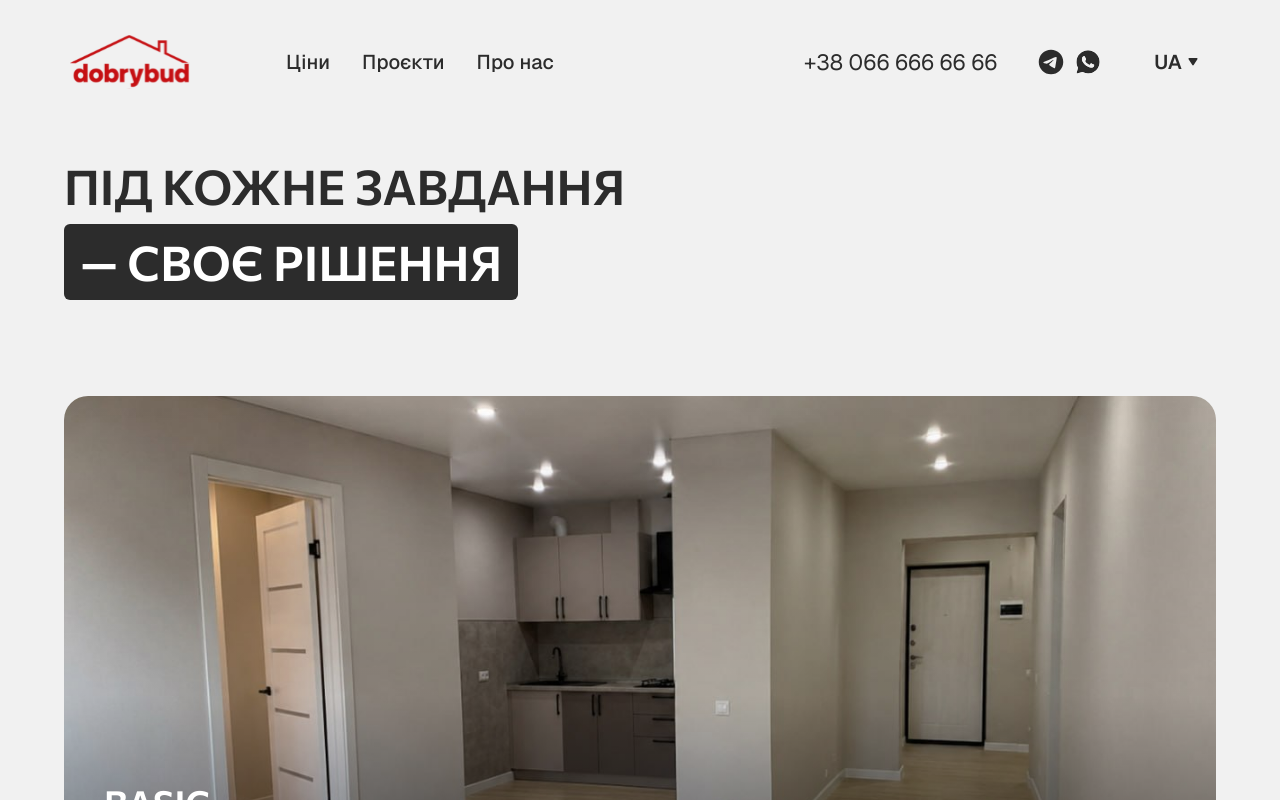
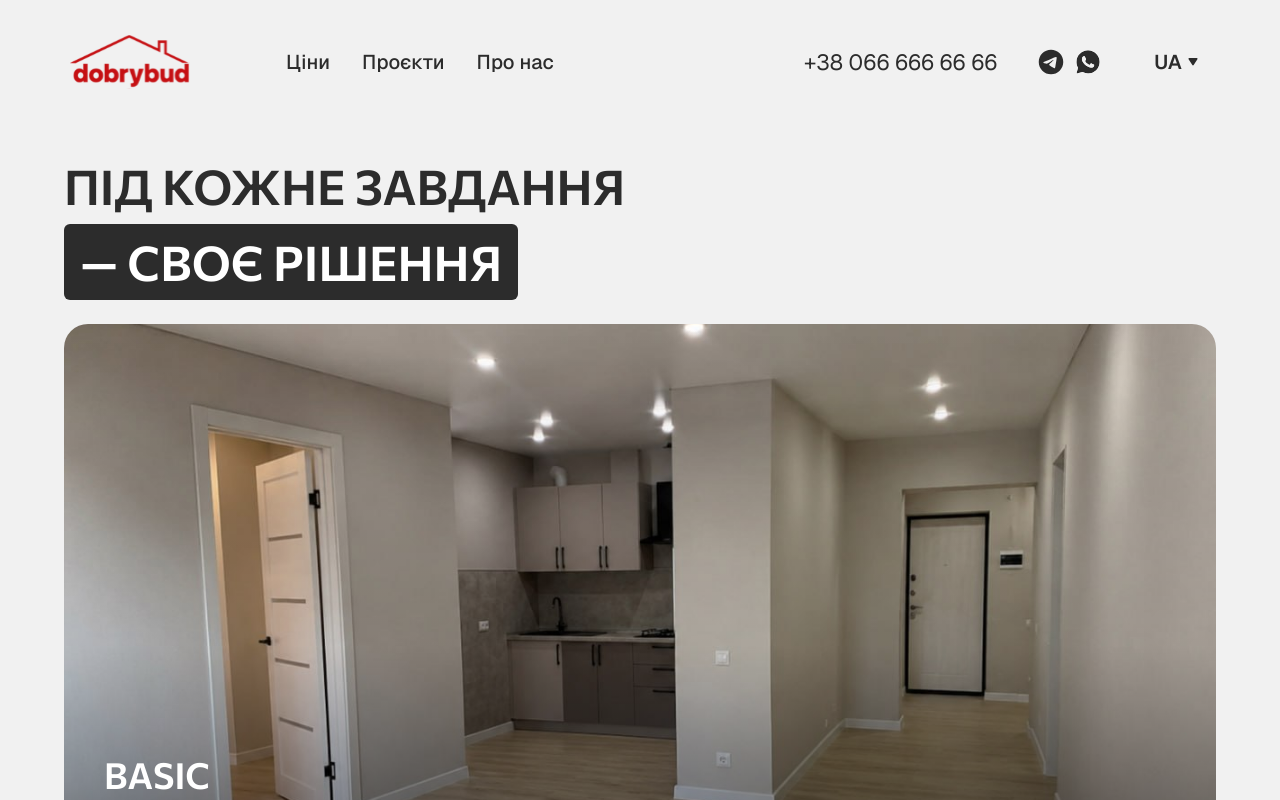
Before and after one commit to StarKolya/dobrybud, a Next.js app: page /uk/prices in a window 1280 px wide. Shown: the top 800 px of the page. Built offline with nearby package versions, Linux system fonts and the light colour scheme.

Commit message:
animation

```diff
--- a/src/components/layout/Header.tsx
+++ b/src/components/layout/Header.tsx
@@ -11,9 +11,10 @@ import Image from "next/image";
 interface HeaderProps {
   variant?: "transparent" | "solid";
   onCtaClick?: () => void;
+  sticky?: boolean;
 }
 
-export function Header({ variant = "transparent", onCtaClick }: HeaderProps) {
+export function Header({ variant = "transparent", onCtaClick, sticky = false }: HeaderProps) {
   const t = useTranslations("nav");
   const tFooter = useTranslations("footer");
   const [menuOpen, setMenuOpen] = useState(false);
@@ -25,7 +26,11 @@ export function Header({ variant = "transparent", onCtaClick }: HeaderProps) {
   ];
 
   const isSolid = variant === "solid";
-  const positionClass = isSolid ? "relative" : "absolute inset-x-0 top-0";
+  const positionClass = isSolid
+    ? sticky
+      ? "sticky top-0 bg-background"
+      : "relative"
+    : "absolute inset-x-0 top-0";
   const textClass = isSolid ? "text-brand-dark" : "text-white";
   const iconVariant = isSolid ? "black" : "white";
 
--- a/src/components/sections/prices/PackagesScroll.tsx
+++ b/src/components/sections/prices/PackagesScroll.tsx
@@ -1,6 +1,7 @@
 "use client";
 
 import Image from "next/image";
+import { useEffect, useLayoutEffect, useRef, useState } from "react";
 import { useTranslations } from "next-intl";
 import { Button } from "@/components/ui/Button";
 import type { PackageId } from "@/types";
@@ -13,30 +14,136 @@ const PACKAGE_IMAGES: Record<PackageId, string> = {
   premium: "/images/prices/premium.jpg",
 };
 
-const STICKY_TOP_PX = 24;
-const STICKY_STEP_PX = 32;
+const DESKTOP_BREAKPOINT_PX = 1280;
+const PAD_MOBILE_PX = 24;
+const PAD_DESKTOP_PX = 64;
+const GAP_PX = 24;
+const TOP_MARGIN_PX = 16;
+const RADIUS_PX = 24;
+/** Scroll distance per animation step, as a share of the pinned stage height. */
+const STEP_SCROLL_RATIO = 0.7;
+const STEPS = 4;
+
+interface Metrics {
+  vw: number;
+  stageH: number;
+  headerH: number;
+  titleBottom: number;
+  padX: number;
+}
+
+const clamp01 = (n: number) => Math.min(Math.max(n, 0), 1);
+const lerp = (a: number, b: number, t: number) => a + (b - a) * t;
 
 /**
- * Each card sticks to the top of the viewport in sequence as the section
- * scrolls, stacking with a slight peek of the previous card above it —
- * per the Figma scroll-animation mock. Disabled below `tablet:` since the
- * mobile mock shows the cards as a plain static stack instead.
+ * Scroll-driven stack. The stage is pinned under the (sticky) header while the
+ * section scrolls; `progress` runs 0..4:
+ *   0-1  all cards slide up over the title
+ *   1-2  first card widens to full-bleed
+ *   2-3  second card slides over the first, then widens
+ *   3-4  third card slides over the second, then widens
  */
 export function PackagesScroll() {
   const packagesT = useTranslations("home.calculator.packages");
   const t = useTranslations("prices");
+  const sectionRef = useRef<HTMLElement>(null);
+  const titleRef = useRef<HTMLHeadingElement>(null);
+  const [metrics, setMetrics] = useState<Metrics | null>(null);
+  const [progress, setProgress] = useState(0);
+
+  useLayoutEffect(() => {
+    const measure = () => {
+      const vw = document.documentElement.clientWidth;
+      const headerH = document.querySelector("header")?.getBoundingClientRect().height ?? 0;
+      const title = titleRef.current;
+      setMetrics({
+        vw,
+        headerH,
+        stageH: window.innerHeight - headerH,
+        titleBottom: title ? title.offsetTop + title.offsetHeight : 0,
+        padX: vw >= DESKTOP_BREAKPOINT_PX ? PAD_DESKTOP_PX : PAD_MOBILE_PX,
+      });
+    };
+    measure();
+    window.addEventListener("resize", measure);
+    return () => window.removeEventListener("resize", measure);
+  }, []);
+
+  useEffect(() => {
+    if (!metrics) return;
+    let frame = 0;
+    const update = () => {
+      frame = 0;
+      const section = sectionRef.current;
+      if (!section) return;
+      const scrollLen = section.offsetHeight - metrics.stageH;
+      const scrolled = metrics.headerH - section.getBoundingClientRect().top;
+      setProgress(clamp01(scrolled / scrollLen) * STEPS);
+    };
+    const onScroll = () => {
+      if (!frame) frame = requestAnimationFrame(update);
+    };
+    update();
+    window.addEventListener("scroll", onScroll, { passive: true });
+    return () => {
+      window.removeEventListener("scroll", onScroll);
+      cancelAnimationFrame(frame);
+    };
+  }, [metrics]);
+
+  const m = metrics;
+  const cardH = m ? m.stageH - TOP_MARGIN_PX * 2 : 0;
+  const restY = (i: number) => (m ? m.titleBottom + GAP_PX : 0) + i * (cardH + GAP_PX);
+  const liftedBy = (m ? restY(0) - TOP_MARGIN_PX : 0) * clamp01(progress);
+
+  const cardStyle = (i: number) => {
+    if (!m) return { visibility: "hidden" as const };
+    // Card 0 widens during step 2; cards 1 and 2 slide in the first half of
+    // their step and widen in the second half.
+    const step = i === 0 ? progress - 1 : progress - (i + 1);
+    const move = i === 0 ? 0 : clamp01(step * 2);
+    const widen = i === 0 ? clamp01(step) : clamp01(step * 2 - 1);
+    const y = lerp(restY(i) - liftedBy, TOP_MARGIN_PX, move);
+    const inset = lerp(m.padX, 0, widen);
+    return {
+      top: 0,
+      left: inset,
+      width: m.vw - inset * 2,
+      height: cardH,
+      transform: `translateY(${y}px)`,
+      borderRadius: lerp(RADIUS_PX, 0, widen),
+      zIndex: i + 1,
+    };
+  };
 
   return (
-    <section className="px-6 py-16 desktop:px-16 desktop:py-24">
-      <div className="flex flex-col gap-6 tablet:gap-8">
+    <section
+      ref={sectionRef}
+      className="relative"
+      style={m ? { height: m.stageH * (1 + STEPS * STEP_SCROLL_RATIO) } : { height: "500vh" }}
+    >
+      <div
+        className="sticky overflow-hidden"
+        style={{ top: m?.headerH ?? 0, height: m?.stageH ?? "100svh" }}
+      >
+        <h1
+          ref={titleRef}
+          className="px-6 pt-8 font-heading text-3xl font-semibold uppercase leading-tight desktop:px-16 desktop:text-5xl"
+        >
+          {t("title")}
+          <br />
+          <span className="mt-2 inline-block rounded-md bg-brand-dark px-4 py-2 text-white">
+            {t("titleHighlight")}
+          </span>
+        </h1>
+
         {PACKAGE_IDS.map((id, index) => (
           <div
             key={id}
-            className="overflow-hidden rounded-3xl tablet:sticky"
-            style={{ top: `${STICKY_TOP_PX + index * STICKY_STEP_PX}px`, zIndex: index + 1 }}
+            className="absolute overflow-hidden will-change-transform"
+            style={cardStyle(index)}
           >
-            <div className="relative tablet:h-[75vh]">
-              <Image src={PACKAGE_IMAGES[id]} alt="" fill className="object-cover" />
+            <Image src={PACKAGE_IMAGES[id]} alt="" fill sizes="100vw" className="object-cover" />
             <div className="absolute inset-0 bg-linear-to-t from-black/70 via-black/10 to-transparent" />
 
             <div className="absolute inset-x-0 bottom-0 flex flex-col items-start gap-3 p-6 text-white desktop:p-10">
@@ -49,7 +156,6 @@ export function PackagesScroll() {
               <Button className="mt-1">{t("detailsCta")}</Button>
             </div>
           </div>
-          </div>
         ))}
       </div>
     </section>
--- a/src/components/sections/prices/PricesView.tsx
+++ b/src/components/sections/prices/PricesView.tsx
@@ -1,7 +1,6 @@
 "use client";
 
 import { useState } from "react";
-import { useTranslations } from "next-intl";
 import { Header } from "@/components/layout/Header";
 import { Footer } from "@/components/layout/Footer";
 import { LeadFormPopup } from "@/components/popups/LeadFormPopup";
@@ -12,20 +11,12 @@ import { PackageBanner } from "./PackageBanner";
 import { ProjectsHighlight } from "./ProjectsHighlight";
 
 export function PricesView() {
-  const t = useTranslations("prices");
   const [leadFormOpen, setLeadFormOpen] = useState(false);
 
   return (
     <>
-      <Header variant="solid" onCtaClick={() => setLeadFormOpen(true)} />
+      <Header variant="solid" sticky onCtaClick={() => setLeadFormOpen(true)} />
       <main className="flex flex-1 flex-col">
-        <h1 className="px-6 pt-8 font-heading text-3xl font-semibold uppercase leading-tight desktop:px-16 desktop:text-5xl">
-          {t("title")}
-          <br />
-          <span className="mt-2 inline-block rounded-md bg-brand-dark px-4 py-2 text-white">
-            {t("titleHighlight")}
-          </span>
-        </h1>
         <PackagesScroll />
         <PackagesTable onRequestQuote={() => setLeadFormOpen(true)} />
         <Advantages onRequestQuote={() => setLeadFormOpen(true)} />
```
Lines whose indentation alone changed are shown as unchanged.
